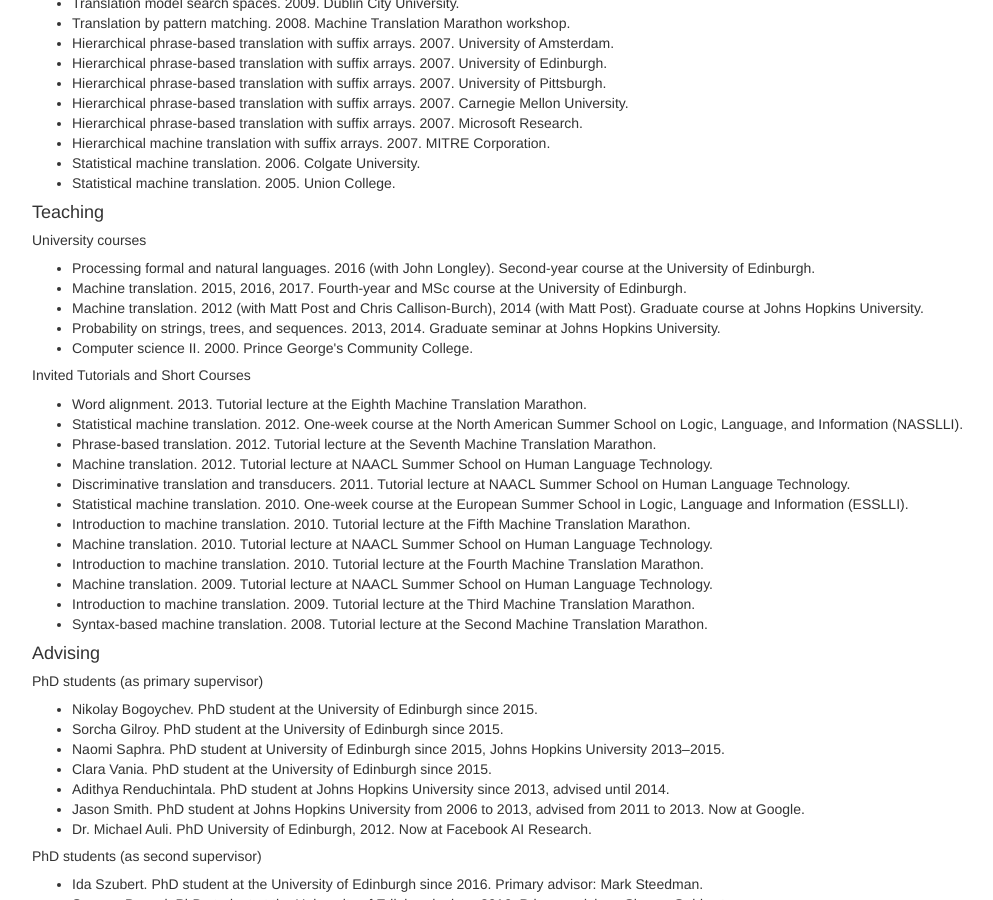
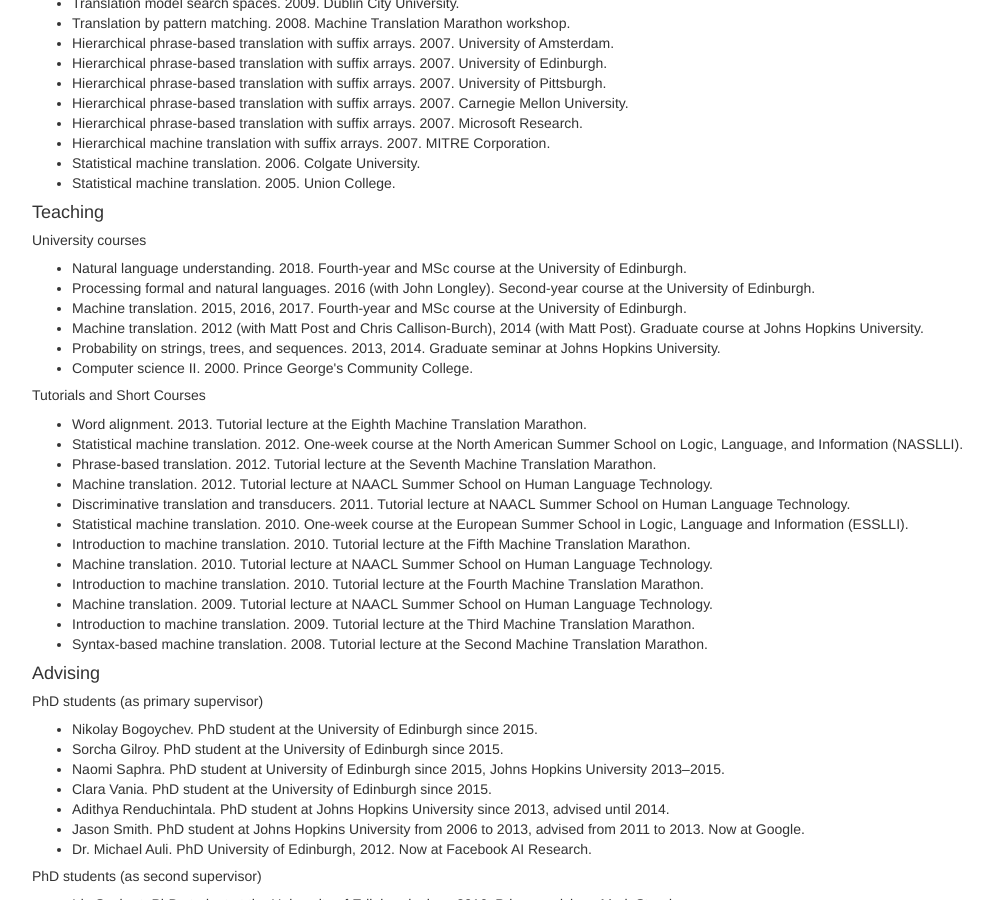
Before and after one commit to alopez/alopez.github.com, a Jekyll site: the page built from cv.html, in a window 1280 px wide and 900 px high, scrolled down 2318 px. Shown: the whole window, without its empty margins (23-1016 px from the left). Built offline with Jekyll 4.4.1, drawn with Linux system fonts in a browser that asks for light colours.

Commit message:
Update teaching

```diff
--- a/cv.html
+++ b/cv.html
@@ -200,6 +200,10 @@ after-pubs:
         heading: University courses
         items:
           -
+            title: Natural language understanding
+            year: 2018
+            detail: Fourth-year and MSc course at the University of Edinburgh
+          -
             title: Processing formal and natural languages
             year: 2016 (with John Longley)
             detail: Second-year course at the University of Edinburgh
@@ -220,7 +224,7 @@ after-pubs:
             year: 2000
             detail: Prince George's Community College
       -
-        heading: Invited Tutorials and Short Courses
+        heading: Tutorials and Short Courses
         items:
           -
             title: Word alignment
--- a/teaching.html
+++ b/teaching.html
@@ -17,6 +17,7 @@ picture: teaching
 
 <h4>Courses at the University of Edinburgh</h4>
 <dl class="dl-horizontal">
+  <dt>Spring 2018</dt><dd><a href="https://www.inf.ed.ac.uk/teaching/courses/nlu/">Natural language understanding</a></dd>
   <dt>Autumn 2016</dt><dd><a href="http://www.inf.ed.ac.uk/teaching/courses/inf2a/">Informatics 2A: Processing Formal and Natural Languages</a></dd>
   <dt>Spring 2015, 16, &amp; 17</dt><dd><a href="https://alopez.github.io/mt-class/">INFR11062 Machine translation</a></dd>
 </dl>
```
